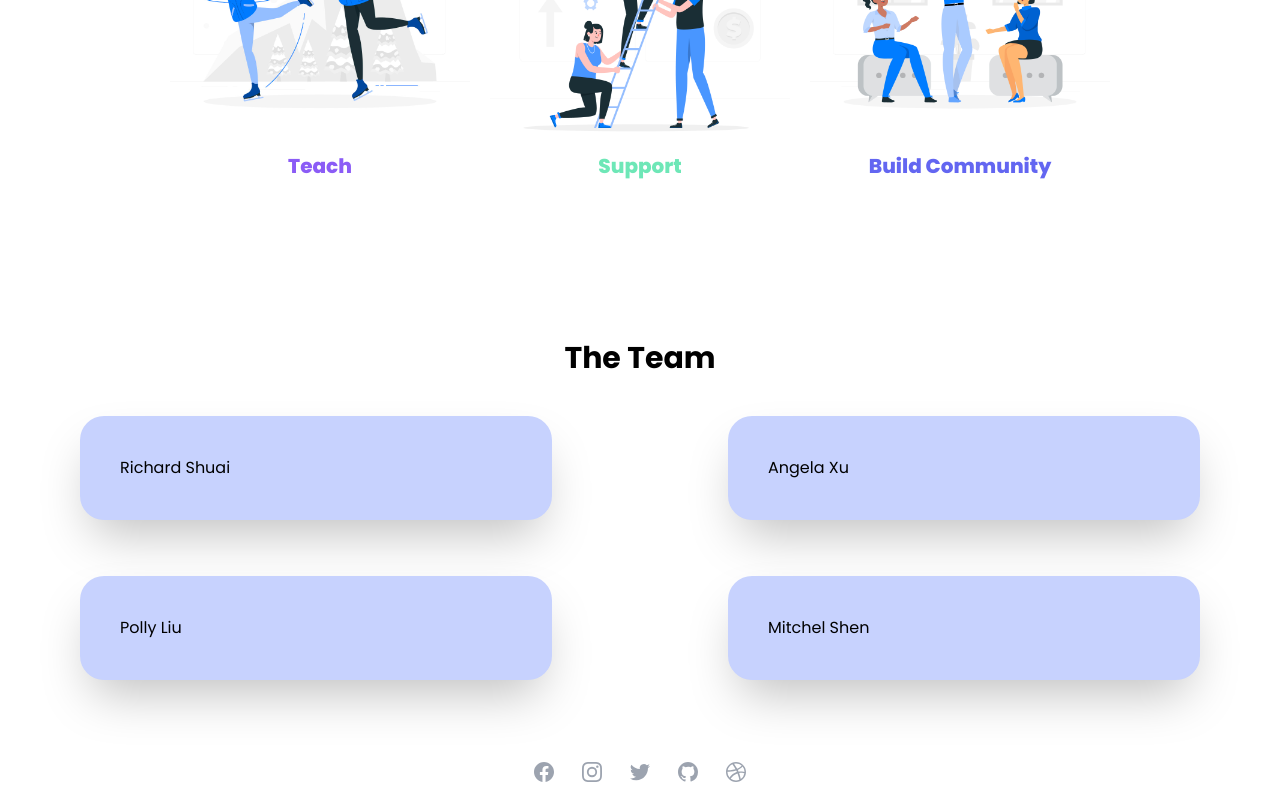
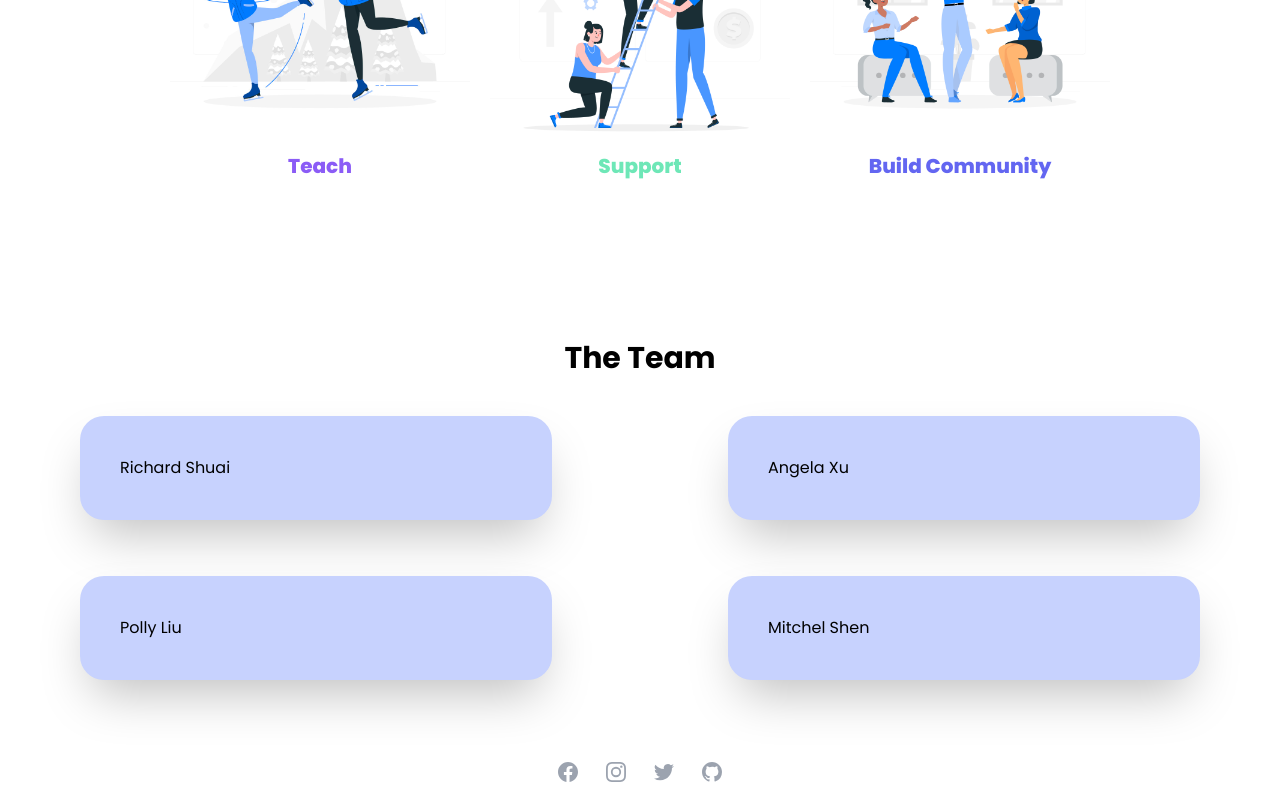
Before and after one commit to pollyliu1/EmpowrHER, a Next.js app in the folder client/: page / in a window 1280 px wide. Shown: the part 2000-2797 px from the top of the page. Built offline with nearby package versions, Linux system fonts and the light colour scheme; no server answers.

Commit message:
Update Footer.tsx
removed unused icons

```diff
--- a/client/src/components/Footer.tsx
+++ b/client/src/components/Footer.tsx
@@ -29,12 +29,6 @@
                     <path fill-rule="evenodd" d="M12 2C6.477 2 2 6.484 2 12.017c0 4.425 2.865 8.18 6.839 9.504.5.092.682-.217.682-.483 0-.237-.008-.868-.013-1.703-2.782.605-3.369-1.343-3.369-1.343-.454-1.158-1.11-1.466-1.11-1.466-.908-.62.069-.608.069-.608 1.003.07 1.531 1.032 1.531 1.032.892 1.53 2.341 1.088 2.91.832.092-.647.35-1.088.636-1.338-2.22-.253-4.555-1.113-4.555-4.951 0-1.093.39-1.988 1.029-2.688-.103-.253-.446-1.272.098-2.65 0 0 .84-.27 2.75 1.026A9.564 9.564 0 0112 6.844c.85.004 1.705.115 2.504.337 1.909-1.296 2.747-1.027 2.747-1.027.546 1.379.202 2.398.1 2.651.64.7 1.028 1.595 1.028 2.688 0 3.848-2.339 4.695-4.566 4.943.359.309.678.92.678 1.855 0 1.338-.012 2.419-.012 2.747 0 .268.18.58.688.482A10.019 10.019 0 0022 12.017C22 6.484 17.522 2 12 2z" clip-rule="evenodd"></path>
                 </svg>
             </a>
-            <a href="#" className="text-gray-400 hover:text-gray-500">
-                <span className="sr-only">Dribbble</span>
-                <svg className="w-6 h-6" aria-hidden="true" fill="currentColor" viewBox="0 0 24 24">
-                    <path fill-rule="evenodd" d="M12 2C6.48 2 2 6.48 2 12s4.48 10 10 10c5.51 0 10-4.48 10-10S17.51 2 12 2zm6.605 4.61a8.502 8.502 0 011.93 5.314c-.281-.054-3.101-.629-5.943-.271-.065-.141-.12-.293-.184-.445a25.416 25.416 0 00-.564-1.236c3.145-1.28 4.577-3.124 4.761-3.362zM12 3.475c2.17 0 4.154.813 5.662 2.148-.152.216-1.443 1.941-4.48 3.08-1.399-2.57-2.95-4.675-3.189-5A8.687 8.687 0 0112 3.475zm-3.633.803a53.896 53.896 0 013.167 4.935c-3.992 1.063-7.517 1.04-7.896 1.04a8.581 8.581 0 014.729-5.975zM3.453 12.01v-.26c.37.01 4.512.065 8.775-1.215.25.477.477.965.694 1.453-.109.033-.228.065-.336.098-4.404 1.42-6.747 5.303-6.942 5.629a8.522 8.522 0 01-2.19-5.705zM12 20.547a8.482 8.482 0 01-5.239-1.8c.152-.315 1.888-3.656 6.703-5.337.022-.01.033-.01.054-.022a35.318 35.318 0 011.823 6.475 8.4 8.4 0 01-3.341.684zm4.761-1.465c-.086-.52-.542-3.015-1.659-6.084 2.679-.423 5.022.271 5.314.369a8.468 8.468 0 01-3.655 5.715z" clip-rule="evenodd"></path>
-                </svg>
-            </a>
         </div>
         <p className="mt-8 text-base leading-6 text-center text-gray-400">
             © 2023 EmpowerHER by RAMP™. All rights reserved.
```
